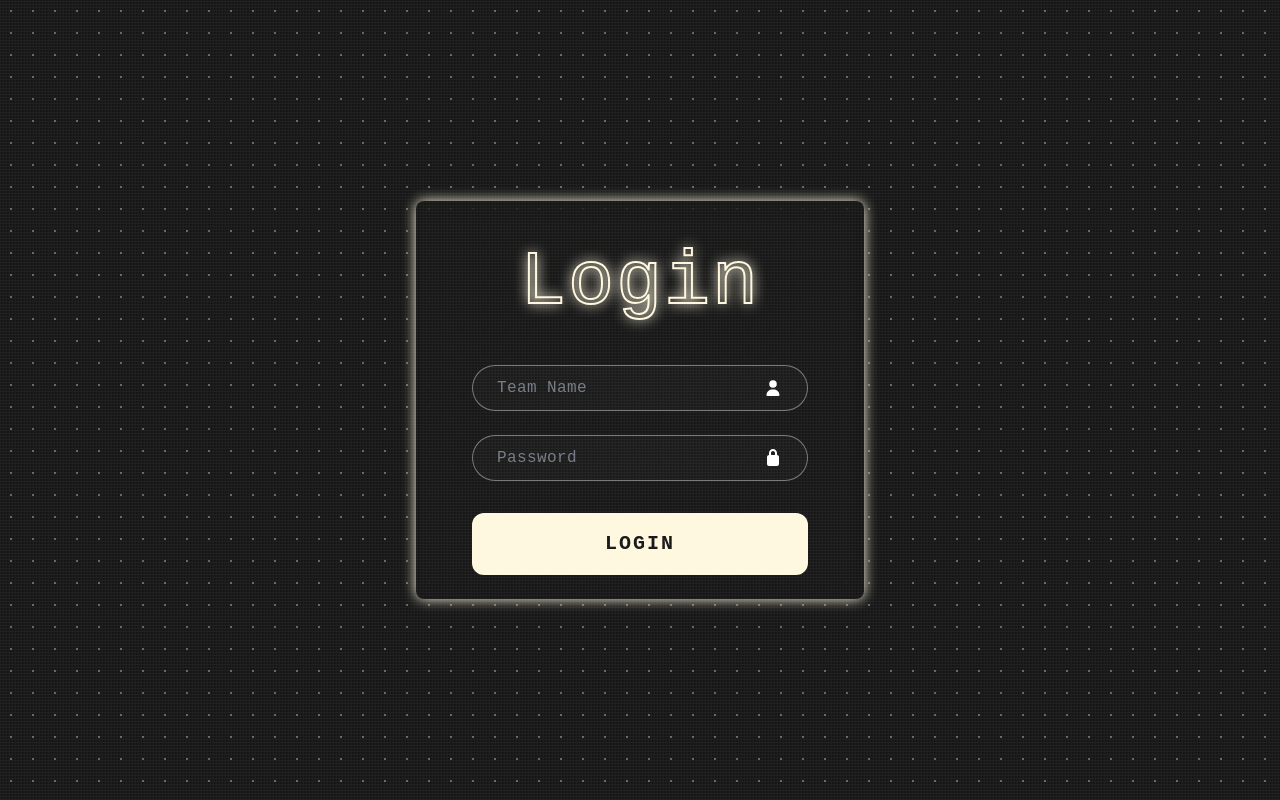
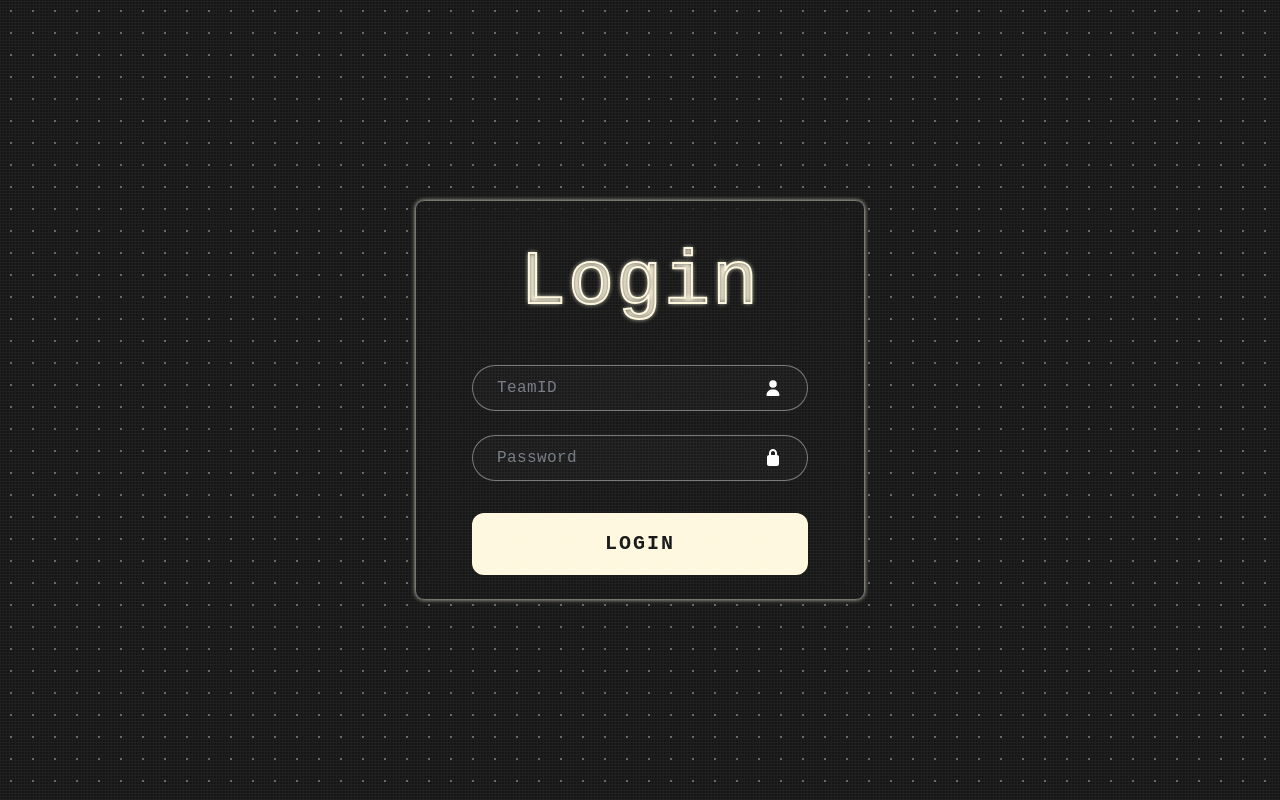
Before and after one commit to ARTariqDev/DECODUM, a Next.js app: page /login in a window 1280 px wide. Built offline with nearby package versions, Linux system fonts and the light colour scheme.

Commit message:
added container class to form to make it responsive

```diff
--- a/src/app/login/page.js
+++ b/src/app/login/page.js
@@ -6,7 +6,7 @@ import { faUser, faLock } from "@fortawesome/free-solid-svg-icons";
 
 function LoginPage() {
   return (
-    <main className="flex flex-col items-center justify-center min-h-screen space-y-4">
+    <main className="flex flex-col items-center justify-center min-h-screen space-y-4 container">
       <form
         className="flex flex-col items-center p-6 px-14 rounded-lg w-[35vw] max-w-[600px] min-w-[400px] backdrop-blur-sm"
         style={{
@@ -27,7 +27,7 @@ function LoginPage() {
         >
           Login
         </h1>
-        <Input type="text" placeholder="Team Name" icon={faUser} />
+        <Input type="text" placeholder="TeamID" icon={faUser} />
         <Input type="text" placeholder="Password" icon={faLock} />
         <div className="w-full mt-8">
           <Button text="Login" bgColor="#fff8de" textColor="#111" />
```
